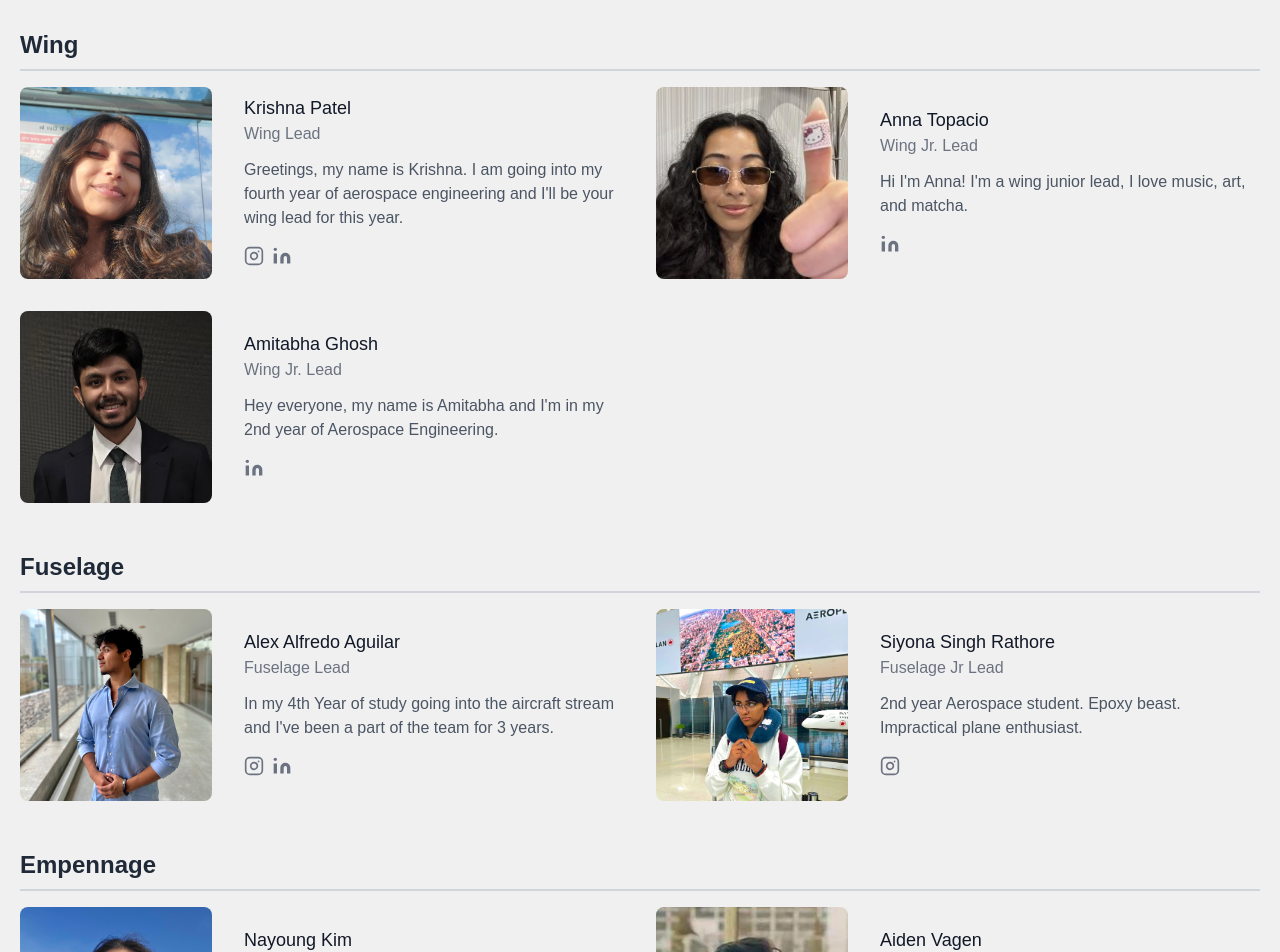
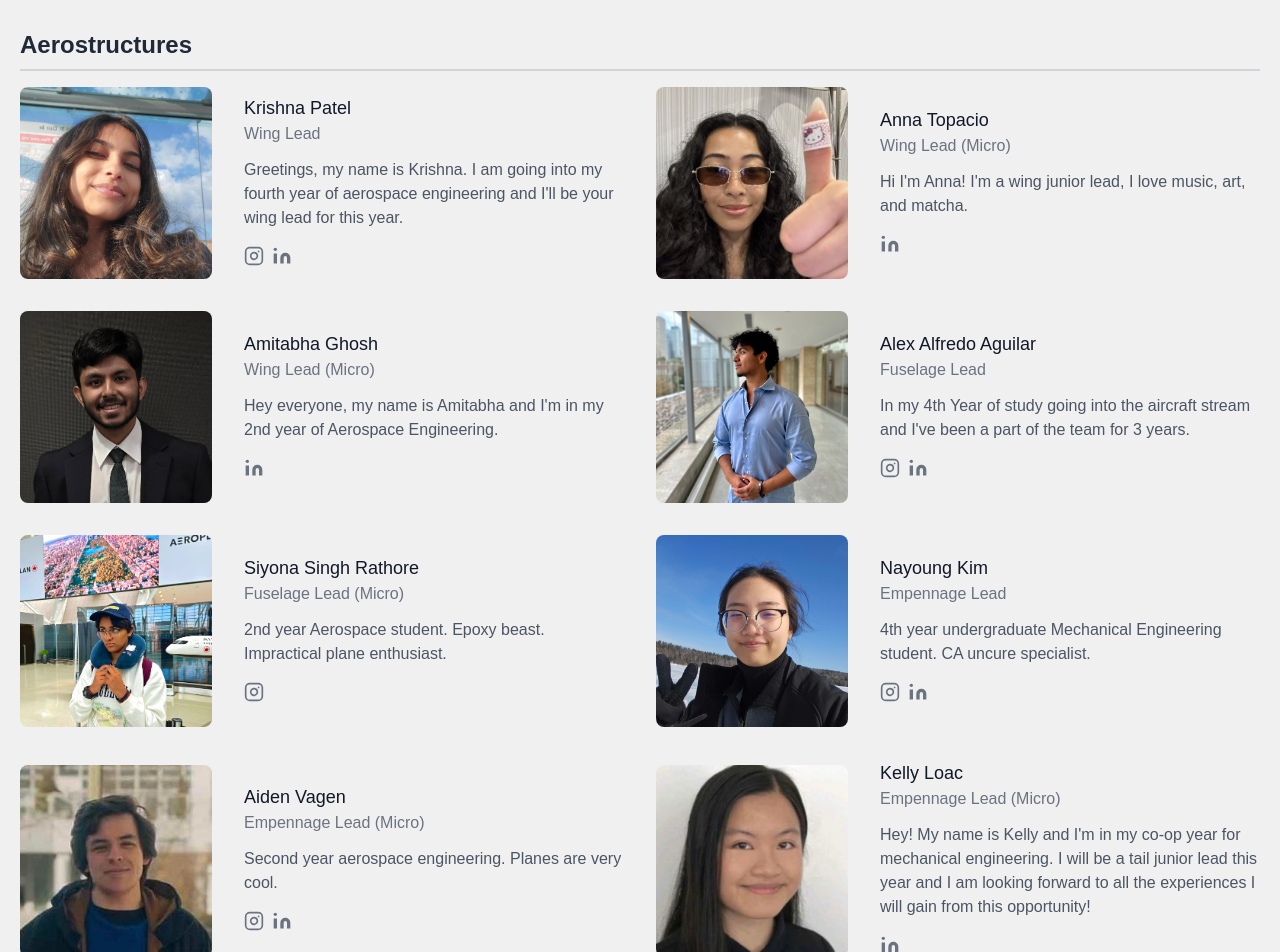
Before and after one commit to Tmet-Aero-Design/TMetAeroWebsite, a React (Create React App) app: page /#/OurTeam in a window 1280 px wide. Shown: the part 1600-2552 px from the top of the page. Built offline with nearby package versions, Linux system fonts and the light colour scheme.

Commit message:
Reorg Changes

```diff
--- a/src/teamData.js
+++ b/src/teamData.js
@@ -31,7 +31,7 @@ const teamMembers = [
     },
     {
       name: "Darren Chu",
-      role: "Micro-Class Manager",
+      role: "Micro-Class Captain",
       subteam: "Management",
       description: "3rd year Aerospace Engineering Student. I am the micro class team manager in charge of coordinating junior leads and generals in the SAE micro class competition. I look forward to seeing you all!",
       image: "team_pictures/Darren-Chu.PNG",
@@ -110,7 +110,7 @@ const teamMembers = [
     {
       name: "Krishna Patel",
       role: "Wing Lead",
-      subteam: "Wing",
+      subteam: "Aerostructures",
       description: "Greetings, my name is Krishna. I am going into my fourth year of aerospace engineering and I'll be your wing lead for this year.",
       image: "team_pictures/Krishna-Patel.jpg",
       social: {
@@ -122,8 +122,8 @@ const teamMembers = [
     },
     {
       name: "Anna Topacio",
-      role: "Wing Jr. Lead",
-      subteam: "Wing",
+      role: "Wing Lead (Micro)",
+      subteam: "Aerostructures",
       description: "Hi I'm Anna! I'm a wing junior lead, I love music, art, and matcha.",
       image: "team_pictures/AnnaT.JPG",
       social: {
@@ -135,8 +135,8 @@ const teamMembers = [
     },
     {
       name: "Amitabha Ghosh",
-      role: "Wing Jr. Lead",
-      subteam: "Wing",
+      role: "Wing Lead (Micro)",
+      subteam: "Aerostructures",
       description: "Hey everyone, my name is Amitabha and I'm in my 2nd year of Aerospace Engineering.",
       image: "team_pictures/AmitabhaG.jpg",
       social: {
@@ -149,7 +149,7 @@ const teamMembers = [
     {
       name: "Alex Alfredo Aguilar",
       role: "Fuselage Lead",
-      subteam: "Fuselage",
+      subteam: "Aerostructures",
       description: "In my 4th Year of study going into the aircraft stream and I've been a part of the team for 3 years.",
       image: "team_pictures/Alex-Alfredo-Aguilar.png",
       social: {
@@ -161,8 +161,8 @@ const teamMembers = [
     },
     {
       name: "Siyona Singh Rathore",
-      role: "Fuselage Jr Lead",
-      subteam: "Fuselage",
+      role: "Fuselage Lead (Micro)",
+      subteam: "Aerostructures",
       description: "2nd year Aerospace student. Epoxy beast. Impractical plane enthusiast.",
       image: "team_pictures/Siyona-Singh-Rathore.jpg",
       social: {
@@ -175,7 +175,7 @@ const teamMembers = [
     {
       name: "Nayoung Kim",
       role: "Empennage Lead",
-      subteam: "Empennage",
+      subteam: "Aerostructures",
       description: "4th year undergraduate Mechanical Engineering student. CA uncure specialist.",
       image: "team_pictures/Nayoung-Kim.jpg",
       social: {
@@ -187,8 +187,8 @@ const teamMembers = [
     },
     {
       name: "Aiden Vagen",
-      role: "Empennage Jr. Lead",
-      subteam: "Empennage",
+      role: "Empennage Lead (Micro)",
+      subteam: "Aerostructures",
       description: "Second year aerospace engineering. Planes are very cool.",
       image: "team_pictures/AidenV.jpg",
       social: {
@@ -200,8 +200,8 @@ const teamMembers = [
     },
     {
       name: "Kelly Loac",
-      role: "Empennage Jr. Lead",
-      subteam: "Empennage",
+      role: "Empennage Lead (Micro)",
+      subteam: "Aerostructures",
       description: "Hey! My name is Kelly and I'm in my co-op year for mechanical engineering. I will be a tail junior lead this year and I am looking forward to all the experiences I will gain from this opportunity!",
       image: "team_pictures/KellyL.jpg",
       social: {
@@ -213,8 +213,8 @@ const teamMembers = [
     },
     {
       name: "Saket Bharade",
-        role: "Avionics Chief Integrator",
-        subteam: "Avionics",
+      role: "Avionics Manager",
+      subteam: "Management",
       description: "Designing, Managing and delivering Avionics Solutions.",
       image: "team_pictures/Saket-Bharade.jpg",
       social: {
@@ -240,21 +240,8 @@ const teamMembers = [
       }
     },
     {
-      name: "Nishad Awasthy",
-      role: "DAS Avionics Jr Lead",
-      subteam: "Avionics",
-      description: "3rd year electrical engineering student and avid aerospace larper.",
-      image: "team_pictures/Nishad-Awasthy.png",
-      social: {
-        facebook: "",
-        twitter: "",
-        instagram: "",
-        linkedin: "https://www.linkedin.com/in/nishad-awasthy-581a13258/"
-      }
-    },
-    {
       name: "Minsu Kim",
-      role: "Automonous Lead",
+      role: "Avionics Lead",
       subteam: "Avionics",
       description: "Motivated 3rd year Aerospace student.",
       image: "team_pictures/Minsu-Kim.jpg",
@@ -267,7 +254,7 @@ const teamMembers = [
     },
     {
       name: "Leo Tomarchio",
-      role: "Automonous Jr. Lead",
+      role: "Avionics Lead",
       subteam: "Avionics",
       description: "3rd year aerospace engineer, specializing in trial and (mostly) error.",
       image: "team_pictures/Leo-Tomarchio.jpg",
@@ -279,8 +266,21 @@ const teamMembers = [
       }
     },
     {
+      name: "Nishad Awasthy",
+      role: "Avionics Jr. Lead",
+      subteam: "Avionics",
+      description: "3rd year electrical engineering student and avid aerospace larper.",
+      image: "team_pictures/Nishad-Awasthy.png",
+      social: {
+        facebook: "",
+        twitter: "",
+        instagram: "",
+        linkedin: "https://www.linkedin.com/in/nishad-awasthy-581a13258/"
+      }
+    },
+    {
       name: "Chi Ta",
-      role: "Autonomous Jr. Lead",
+      role: "Avionics Jr. Lead",
       subteam: "Avionics",
       description: "Hi everyone, my name is Chi and I'm currently in my third year of Electrical Engineering. I'm joining TMAD as an Avionics PADA Junior Lead this year, and I'm very excited to work and learn from the team!",
       image: "team_pictures/ChiT.jpg",
@@ -292,21 +292,8 @@ const teamMembers = [
       }
     },
     {
-      name: "Bedros Agob",
-      role: "Autonomous Jr. Lead",
-      subteam: "Avionics",
-      description: "",
-      image: "team_pictures/BedrosA.jpg",
-      social: {
-        facebook: "",
-        twitter: "",
-        instagram: "",
-        linkedin: ""
-      }
-    },
-    {
       name: "Anh Quan Luu",
-        role: "PADA Structure Lead",
+      role: "Composite Lead",
       subteam: "Manufacturing",
       description: "In love with Boba lover.",
       image: "team_pictures/Anh-Quan-Luu.jpg",
@@ -319,7 +306,7 @@ const teamMembers = [
     },
     {
       name: "Jeongyun Jeong",
-      role: "PADA Structure Lead",
+      role: "Composite Lead",
       subteam: "Manufacturing",
       description: "Hi, My name is Jeongyun Jeong. I was GTV Lead in 2022-23 and Team Manager 2023-24. I will be helping the team as PADA Structure CO-designer with Quan as well as composite works.",
       image: "team_pictures/Jeongyun-Jeong.jpg",
```
Also changed, not shown: public/team_pictures/BedrosA.jpg (deleted). Lines whose indentation alone changed are shown as unchanged.
